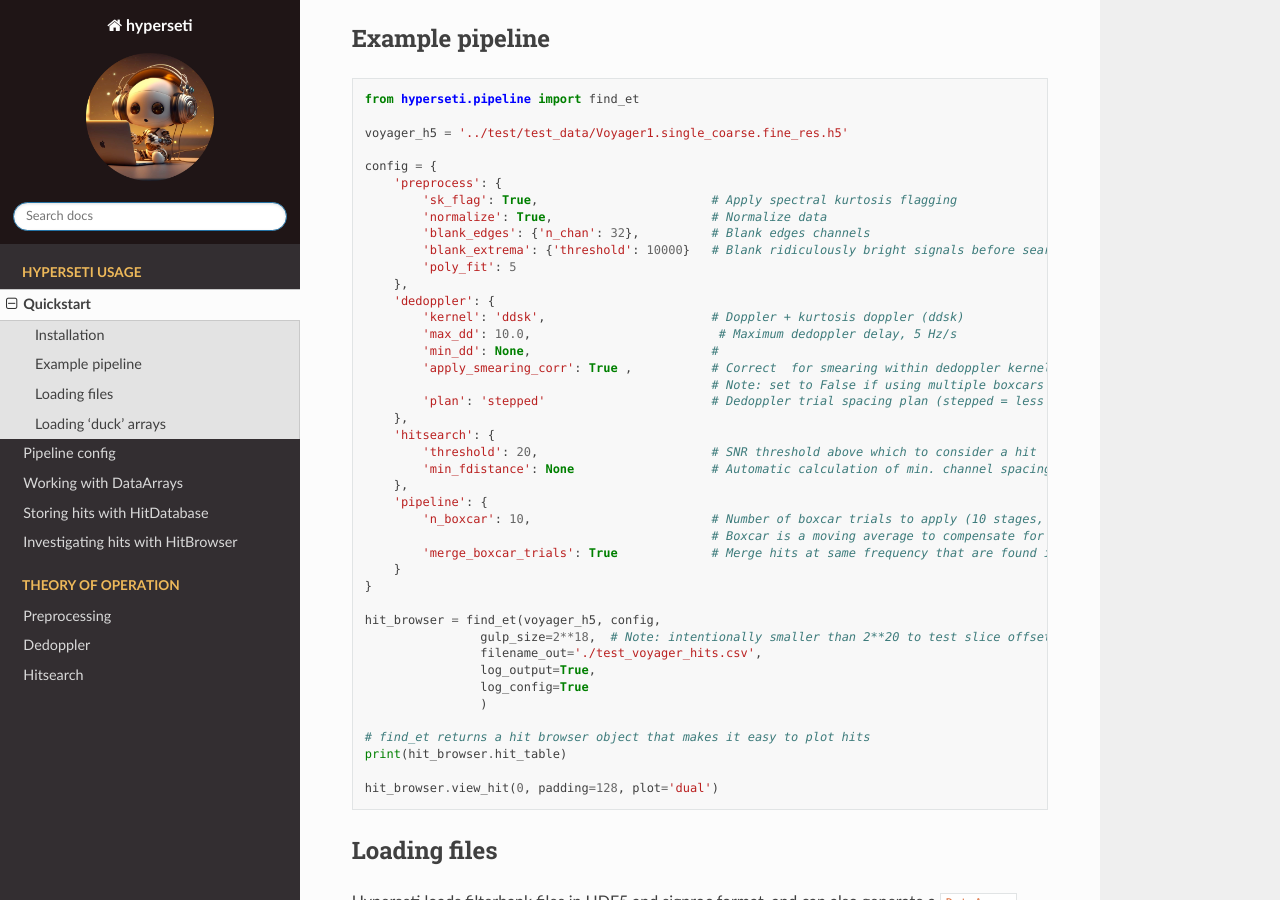
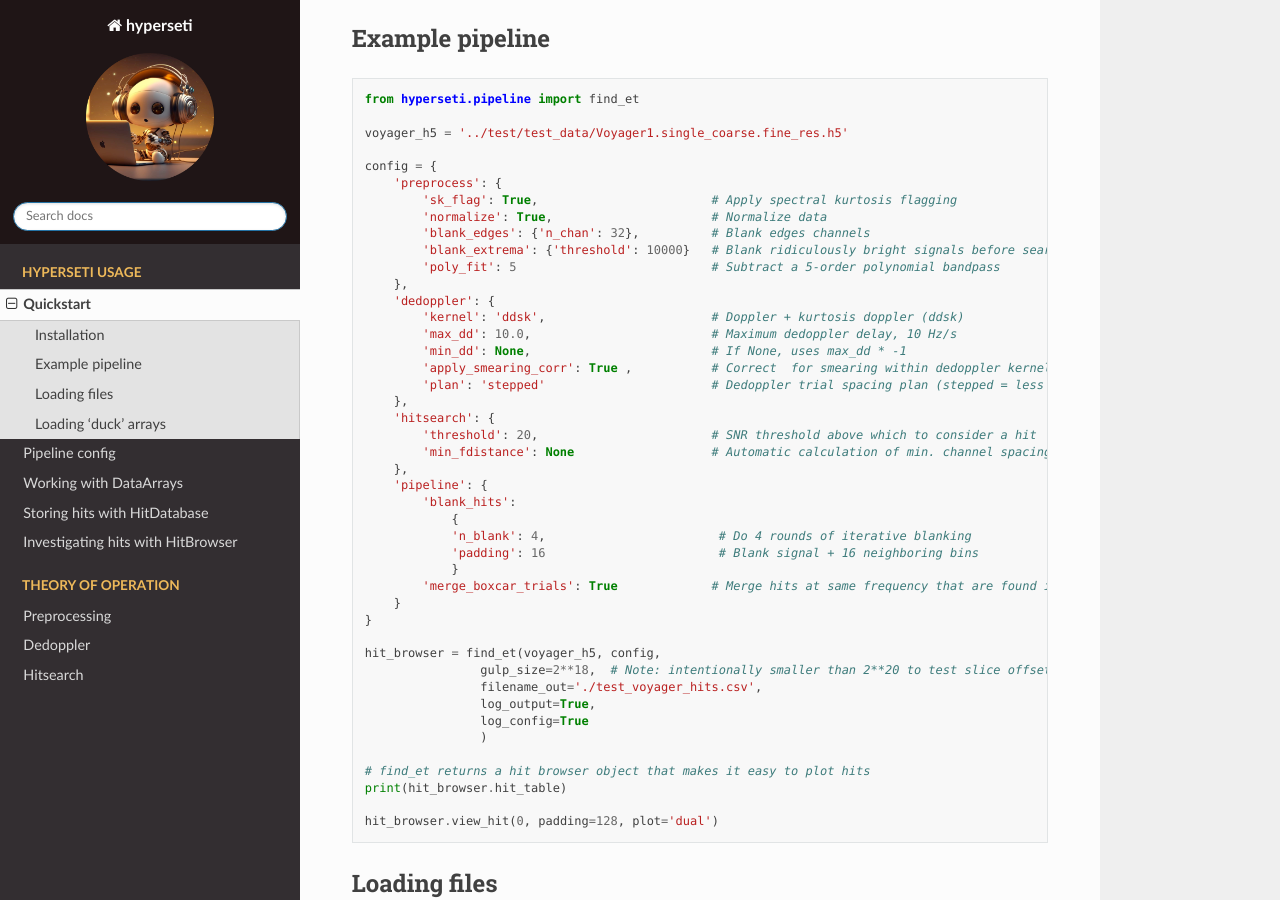
Before and after one commit to UCBerkeleySETI/hyperseti, a Sphinx documentation site: the page built from docs/usage/quickstart.md, in a window 1280 px wide and 900 px high, scrolled down 676 px. Built offline with Sphinx 7.4.7 and the Read the Docs theme 2.0.0, drawn with Linux system fonts in a browser that asks for light colours.

```diff
--- a/docs/usage/quickstart.md
+++ b/docs/usage/quickstart.md
@@ -40,14 +40,13 @@ config = {
         'normalize': True,                      # Normalize data
         'blank_edges': {'n_chan': 32},          # Blank edges channels
         'blank_extrema': {'threshold': 10000}   # Blank ridiculously bright signals before search
-        'poly_fit': 5
+        'poly_fit': 5                           # Subtract a 5-order polynomial bandpass
     },
     'dedoppler': {
         'kernel': 'ddsk',                       # Doppler + kurtosis doppler (ddsk)
-        'max_dd': 10.0,                          # Maximum dedoppler delay, 5 Hz/s
-        'min_dd': None,                         #
+        'max_dd': 10.0,                         # Maximum dedoppler delay, 10 Hz/s
+        'min_dd': None,                         # If None, uses max_dd * -1
         'apply_smearing_corr': True ,           # Correct  for smearing within dedoppler kernel
-                                                # Note: set to False if using multiple boxcars
         'plan': 'stepped'                       # Dedoppler trial spacing plan (stepped = less memory)
     },
     'hitsearch': {
@@ -55,8 +54,11 @@ config = {
         'min_fdistance': None                   # Automatic calculation of min. channel spacing between hits
     },
     'pipeline': {
-        'n_boxcar': 10,                         # Number of boxcar trials to apply (10 stages, 2^10 channels)
-                                                # Boxcar is a moving average to compensate for smearing / broadband
+        'blank_hits':
+            {
+            'n_blank': 4,                        # Do 4 rounds of iterative blanking
+            'padding': 16                        # Blank signal + 16 neighboring bins
+            }
         'merge_boxcar_trials': True             # Merge hits at same frequency that are found in multiple boxcars
     }
 }
```
Also changed, not shown: README.md (+7 -0 lines), docs/pipeline/hitsearch.md (+6 -15 lines).
